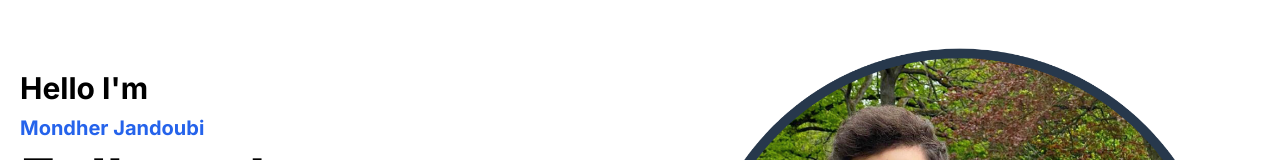
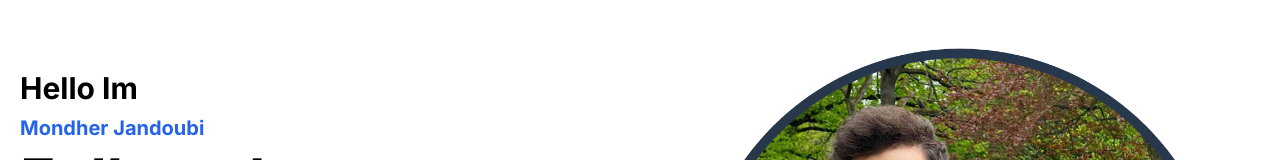
Before and after one commit to Mondherjendoubi/MyPortfolio, a Next.js app: page / in a window 1280 px wide. Shown: the part 365-525 px from the top of the page. Built offline with nearby package versions, Linux system fonts and the light colour scheme; no server answers.

Commit message:
Fix build

```diff
--- a/src/app/components/introduction.tsx
+++ b/src/app/components/introduction.tsx
@@ -4,7 +4,7 @@ const Introduction = () => {
   return (
     <div className="flex flex-col md:flex-row justify-center items-center md:items-start">
       <div className="flex w-full md:w-2/4 items-center md:items-start my-auto flex-col gap-2 p-4 md:p-0">
-        <div className="text-2xl md:text-3xl font-bold">Hello I'm</div>
+        <div className="text-2xl md:text-3xl font-bold">Hello Im</div>
         <div className="text-lg md:text-xl font-bold text-blue-600">
           Mondher Jandoubi
         </div>
```
